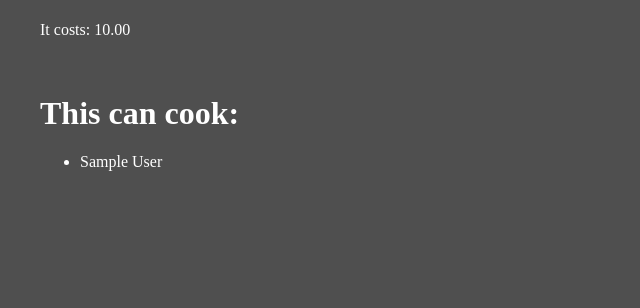
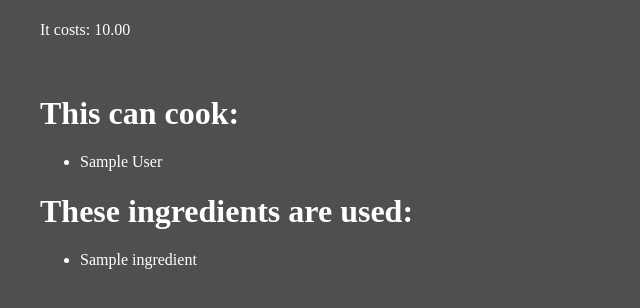
Before and after one commit to Andriy521/restaurant-menu, a Django app: page /dishes/1/ in a window 1280 px wide. Shown: the part 165-473 px from the top of the page, without its empty margins (0-640 px from the left). Run offline with Django 5.2, Linux system fonts and the light colour scheme; tables that the repository leaves empty hold one stand-in row (values such as "Sample post").

Commit message:
Added the ability to view a filtered list of dishes by ingredient when clicking on an ingredient in the Ingredient list and Dish detail.

```diff
--- a/menu/views.py
+++ b/menu/views.py
@@ -31,6 +31,12 @@
     template_name = "menu/cook_list.html"
 
 
+class CookDetailView(generic.DetailView):
+    model = Cook
+    template_name = "menu/cook_detail.html"
+    context_object_name = "cook"
+
+
 class IngredientListView(generic.ListView):
     model = Ingredient
     queryset = Ingredient.objects.all()
@@ -51,7 +57,13 @@
     context_object_name = "dish"
 
 
-class CookDetailView(generic.DetailView):
-    model = Cook
-    template_name = "menu/cook_detail.html"
-    context_object_name = "cook"
+def dish_list_by_ingredient(request, ingredient_id):
+    ingredient = Ingredient.objects.get(id=ingredient_id)
+    dishes = Dish.objects.filter(ingredients=ingredient)
+
+    context = {
+        'ingredient': ingredient,
+        'dishes': dishes
+    }
+
+    return render(request, 'menu/dish_list_by_ingredient.html', context)
--- a/restaurant_menu/urls.py
+++ b/restaurant_menu/urls.py
@@ -22,7 +22,9 @@
     CookListView,
     IngredientListView,
     DishTypeListView,
-    DishDetailView, CookDetailView,
+    DishDetailView,
+    CookDetailView,
+    dish_list_by_ingredient
 )
 
 urlpatterns = [
@@ -31,6 +33,7 @@
     path("dishes/", DishListView.as_view(), name="dishes-list"),
     path("cooks/", CookListView.as_view(), name="cooks-list"),
     path("ingredients/", IngredientListView.as_view(), name="ingredients-list"),
+    path("ingredient/<int:ingredient_id>/dishes/", dish_list_by_ingredient, name='dish-list-by-ingredient'),
     path("types/", DishTypeListView.as_view(), name="types-list"),
     path("dishes/<int:pk>/", DishDetailView.as_view(), name="dish-detail"),
     path("cooks/<int:pk>/", CookDetailView.as_view(), name="cook-detail"),
--- a/templates/menu/dish_detail.html
+++ b/templates/menu/dish_detail.html
@@ -15,6 +15,13 @@
                 </li>
             {% endfor %}
         {% endif %}
-
+    </ul>
+    <h1>These ingredients are used:</h1>
+    <ul>
+      {% for ingredient in dish.ingredients.all %}
+      	<li>
+          <a href="{% url 'dish-list-by-ingredient' ingredient.id %}">{{ ingredient.name }}</a>
+        </li>
+      {% endfor %}
     </ul>
 {% endblock %}
--- a/templates/menu/ingredient_list.html
+++ b/templates/menu/ingredient_list.html
@@ -3,7 +3,9 @@
 {% block content %}
     <ul>
         {% for ingredient in ingredients_list %}
-            <li>{{ ingredient.name }}</li>
+            <li>
+                <a href="{% url 'dish-list-by-ingredient' ingredient.id %}">{{ ingredient.name }}</a>
+            </li>
         {% endfor %}
     </ul>
 {% endblock %}
```
Also changed, not shown: templates/menu/dish_list_by_ingredient.html (added, +15 -0 lines).
